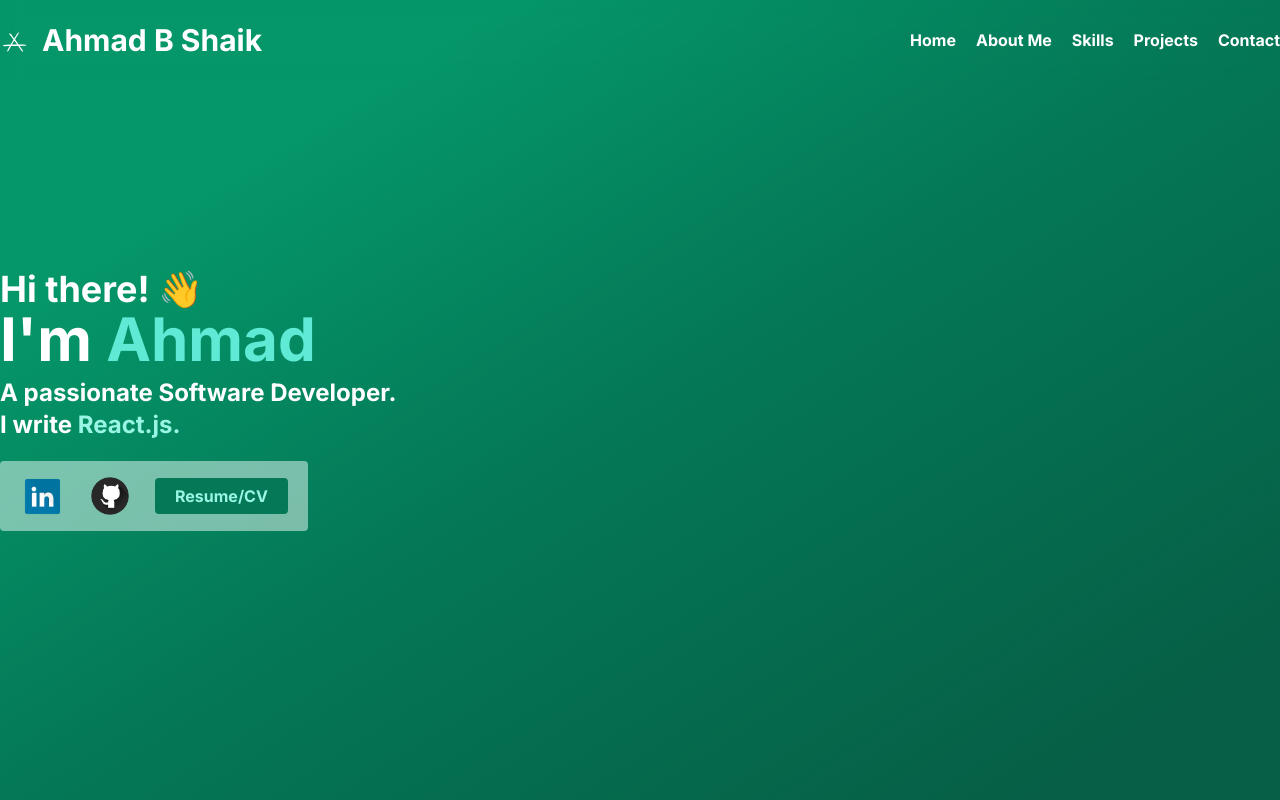
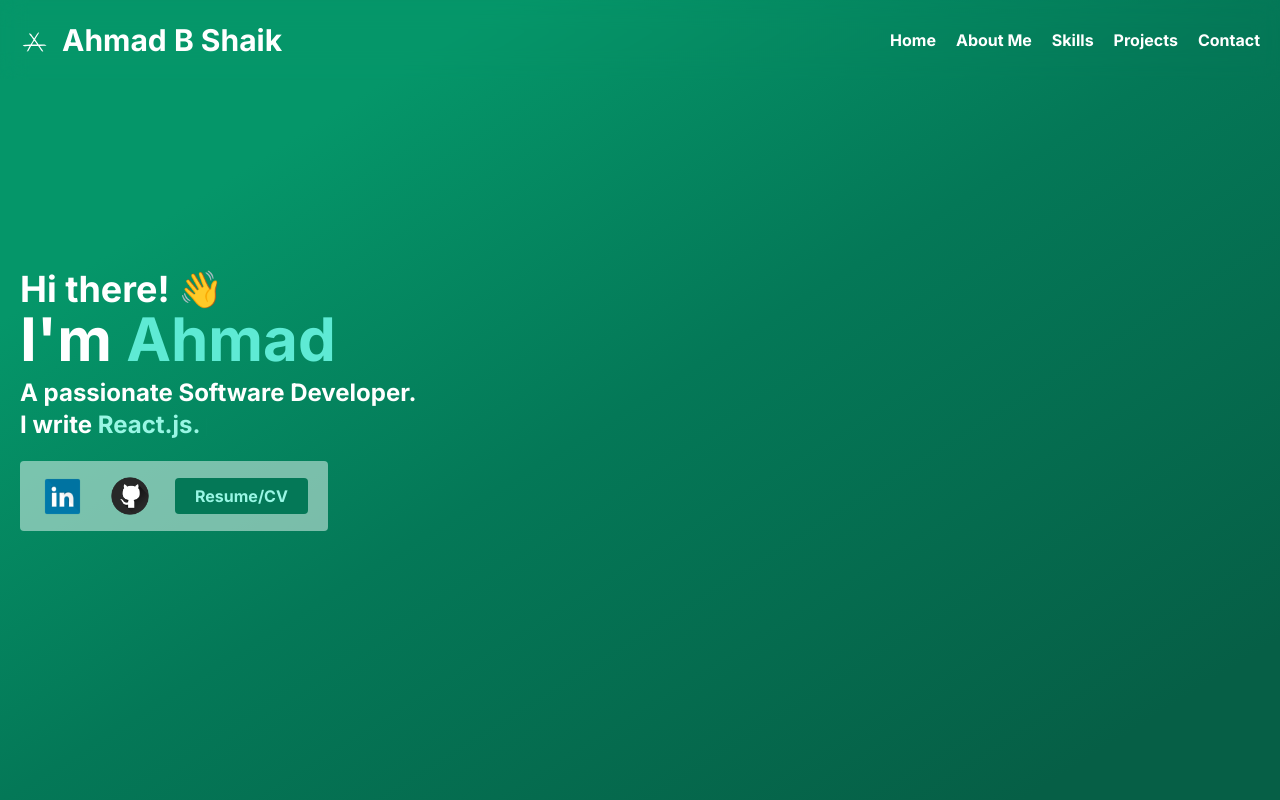
Before and after one commit to AhmadBShaik/portfolio, a Next.js app: page / in a window 1280 px wide. Shown: the top 800 px of the page. Built offline with nearby package versions, Linux system fonts and the light colour scheme.

Commit message:
fix padding in xl breakpoint

```diff
--- a/components/header.tsx
+++ b/components/header.tsx
@@ -53,7 +53,7 @@ const Header = () => {
       className={`w-full ${isOpen ? "h-screen" : "h-16"} ${
         sectionName !== "" ? "border-b border-emerald-700 bg-white" : ""
       } sm:h-20 fixed text-emerald-700 backdrop-blur-md z-20`}>
-      <div className="flex h-16 sm:h-20 items-center px-5 xl:px-0 max-w-7xl mx-auto font-bold justify-between">
+      <div className="flex h-16 sm:h-20 items-center px-5 2xl:px-0 max-w-7xl mx-auto font-bold justify-between">
         <div className="flex items-end">
           <span
             className={`${
@@ -117,7 +117,7 @@ const Header = () => {
         {isOpen ? (
           <div className="absolute top-0 left-0 bottom-0 right-0 md:hidden bg-emerald-700 backdrop-blur-2xl z-100">
             <div className="h-screen flex flex-col bg-emerald-700">
-              <div className="flex h-16 sm:h-20 items-center px-5 xl:px-0 max-w-6xl mx-auto font-bold  w-full justify-end">
+              <div className="flex h-16 sm:h-20 items-center px-5 2xl:px-0 max-w-6xl mx-auto font-bold  w-full justify-end">
                 <div className="md:hidden cursor-pointer">
                   <Image
                     src={isOpen ? "/x.svg" : "/menu.svg"}
--- a/components/hero.tsx
+++ b/components/hero.tsx
@@ -23,7 +23,7 @@ export const Hero = ({
       ref={homeRef}
       id="hero">
       <div className="flex-1 max-w-7xl mx-auto">
-        <div className="flex flex-col px-5 xl:px-0">
+        <div className="flex flex-col px-5 2xl:px-0">
           <div className="sm:w-1/6"></div>
           <div className="sm:w-5/6">
             <div className="font-bold text-white text-2xl md:text-4xl">
@@ -43,7 +43,7 @@ export const Hero = ({
             </span>
           </div>
         </div>
-        <div className="px-5 xl:px-0 sm:hidden">
+        <div className="px-5 2xl:px-0 sm:hidden">
           <div className="px-5 flex mt-5 space-x-5 bg-teal-50 bg-opacity-50 rounded w-fit py-1.5">
             <div className="flex items-center cursor-pointer">
               <a
@@ -81,7 +81,7 @@ export const Hero = ({
             </a>
           </div>
         </div>
-        <div className="px-5 xl:px-0 hidden sm:flex items-center space-x-5">
+        <div className="px-5 2xl:px-0 hidden sm:flex items-center space-x-5">
           <div className="px-5 flex mt-5 space-x-5 bg-teal-50 bg-opacity-50 rounded w-fit py-2.5">
             <div className="flex items-center cursor-pointer">
               <a
```
